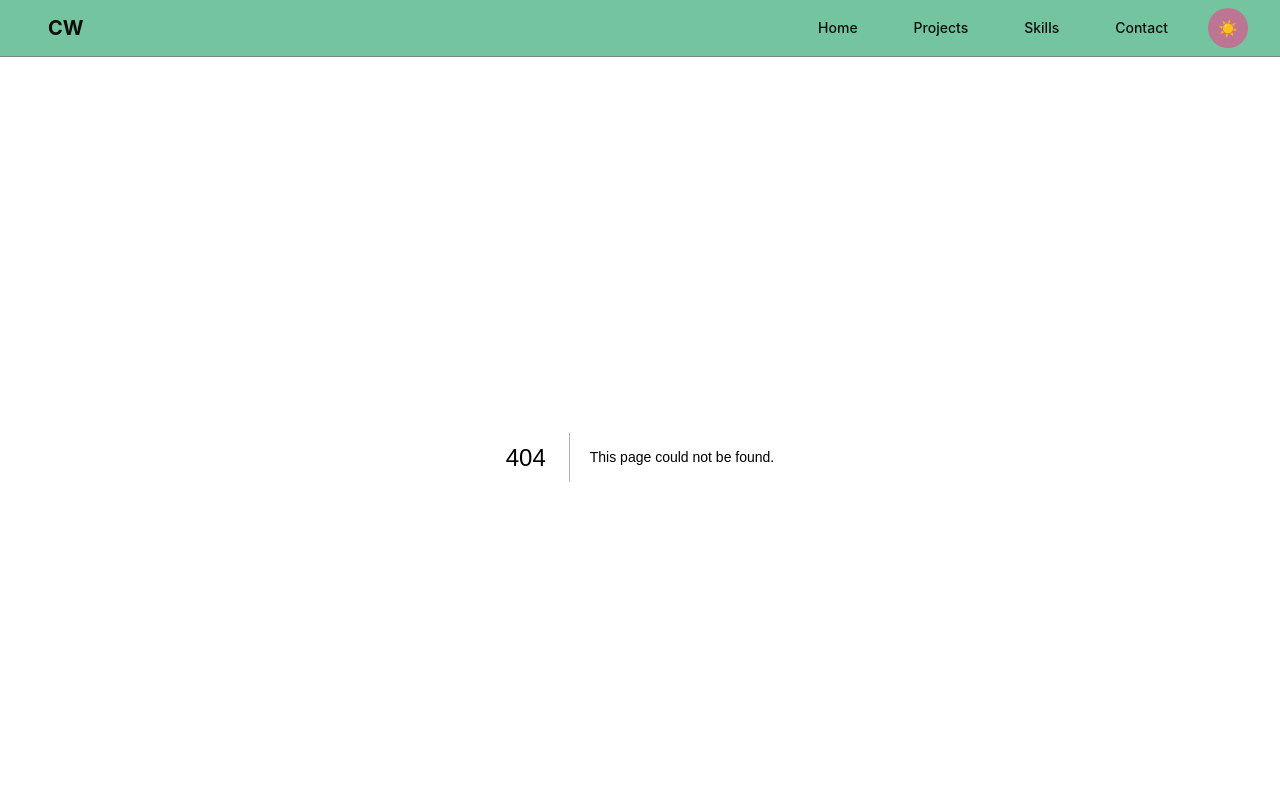
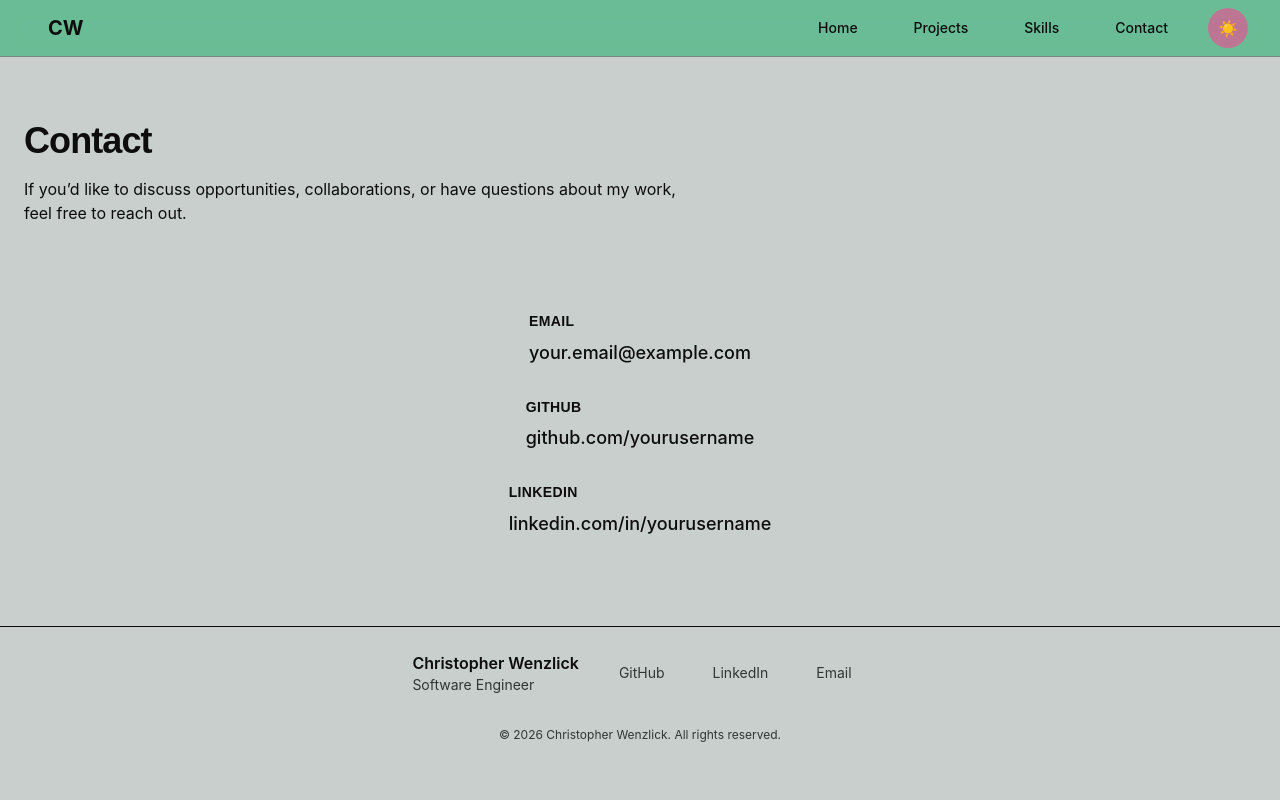
Before and after one commit to ChrisWenzlick/portfolio-website, a Next.js app: page /contact in a window 1280 px wide. Before the commit this address had no page. Shown: the top 800 px of the page. Built offline with nearby package versions, Linux system fonts and the light colour scheme.

Commit message:
Add initial contact page

```diff
--- /dev/null
+++ b/src/app/contact/page.tsx
@@ -0,0 +1,58 @@
+export default function ContactPage() {
+    return (
+      <main className="container mx-auto px-6 py-16 space-y-16">
+        <header className="space-y-4 max-w-2xl">
+          <h1 className="text-4xl font-bold tracking-tight">
+            Contact
+          </h1>
+
+          <p className="text-muted-foreground">
+            If you’d like to discuss opportunities, collaborations, or have
+            questions about my work, feel free to reach out.
+          </p>
+        </header>
+
+        <section className="max-w-2xl space-y-6">
+          <div className="space-y-2">
+            <h2 className="text-sm font-semibold uppercase tracking-wide text-muted-foreground">
+              Email
+            </h2>
+            <a
+              href="mailto:your.email@example.com"
+              className="text-lg font-medium hover:underline"
+            >
+              your.email@example.com
+            </a>
+          </div>
+
+          <div className="space-y-2">
+            <h2 className="text-sm font-semibold uppercase tracking-wide text-muted-foreground">
+              GitHub
+            </h2>
+            <a
+              href="https://github.com/yourusername"
+              target="_blank"
+              rel="noopener noreferrer"
+              className="text-lg font-medium hover:underline"
+            >
+              github.com/yourusername
+            </a>
+          </div>
+
+          <div className="space-y-2">
+            <h2 className="text-sm font-semibold uppercase tracking-wide text-muted-foreground">
+              LinkedIn
+            </h2>
+            <a
+              href="https://linkedin.com/in/yourusername"
+              target="_blank"
+              rel="noopener noreferrer"
+              className="text-lg font-medium hover:underline"
+            >
+              linkedin.com/in/yourusername
+            </a>
+          </div>
+        </section>
+      </main>
+    )
+  }
```
